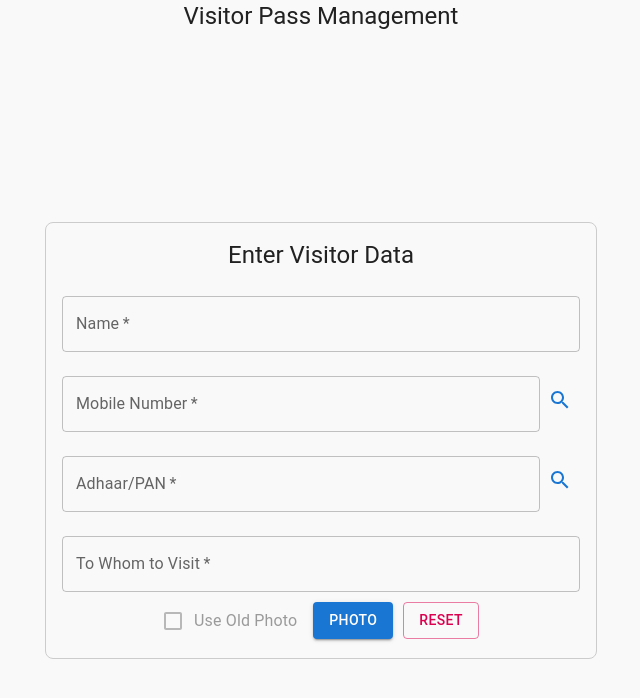
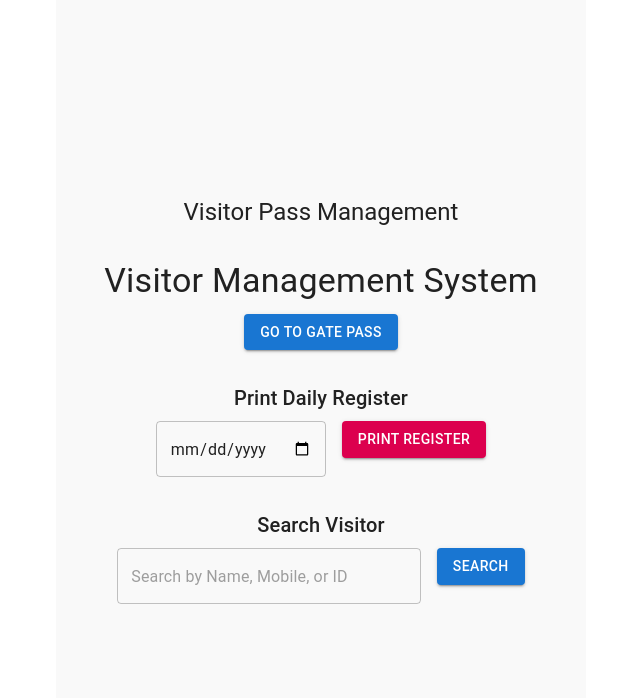
Before and after one commit to exceliier/visitorpass, a React (Vite) app in the folder vp_frontend/: page / in a window 1280 px wide. Shown: the top 698 px of the page, without its empty margins (319-959 px from the left). Built offline with nearby package versions, Linux system fonts and the light colour scheme; sample sign-in values are in the browser's storage.

Commit message:
H15042025

```diff
--- a/vp_frontend/src/App.tsx
+++ b/vp_frontend/src/App.tsx
@@ -5,6 +5,8 @@ import DataForm from './Components/DataForm';
 import BarcodeGenerator from './Components/BarcodeGenerator';
 import PrintPass from './Components/PrintPass';
 import Login from './Components/Login';
+import HomePage from './Components/HomePage';
+
 import PrivateRoute from './Components/PrivateRoute';
 import { Container, Typography, Box } from '@mui/material';
 
@@ -44,7 +46,8 @@ const App: React.FC = () => {
           </Typography>
           <Switch>
             <Route path="/login" component={Login} />
-            <PrivateRoute exact path="/" component={DataForm} />
+            <PrivateRoute exact path="/" component={HomePage} />
+            <PrivateRoute exact path="/pass" component={DataForm} />
             <PrivateRoute path="/photo" component={PhotoCapture} />
             <PrivateRoute path="/barcode" component={BarcodeGenerator} />
             <PrivateRoute path="/print" component={PrintPass} />
--- a/vp_frontend/src/Components/DataForm.tsx
+++ b/vp_frontend/src/Components/DataForm.tsx
@@ -191,6 +191,11 @@ const DataForm: React.FC = () => {
     }
   };
 
+  function goHome(event: React.MouseEvent<HTMLButtonElement, MouseEvent>): void {
+    event.preventDefault();
+    history.push('/'); // Navigate to the home page
+  }
+
   return (
     <Box
       sx={{
@@ -257,6 +262,10 @@ const DataForm: React.FC = () => {
               error={!!errors.toVisit}
               helperText={errors.toVisit}
             />
+            <Button type="button" variant="outlined" color="secondary" onClick={goHome}
+            style={{ marginRight: '30px' }}>
+              HOME
+            </Button>
             <FormControlLabel
               control={
                 <Checkbox
@@ -267,6 +276,7 @@ const DataForm: React.FC = () => {
               }
               label="Use Old Photo"
             />
+
             <Button
               type="button"
               variant="contained"
--- /dev/null
+++ b/vp_frontend/src/Components/HomePage.tsx
@@ -0,0 +1,93 @@
+import React, { useState } from 'react';
+import { Button, TextField, Box, Container, Typography } from '@mui/material';
+import { useHistory } from 'react-router-dom';
+
+const HomePage: React.FC = () => {
+  const [searchQuery, setSearchQuery] = useState<string>(''); // State for search input
+  const [selectedDate, setSelectedDate] = useState<string>(''); // State for date input
+  const history = useHistory();
+
+  // Navigate to the Gate Pass (DataForm) page
+  const handleNavigateToGatePass = () => {
+    history.push('/pass'); // Replace '/gatepass' with the actual route for DataForm
+  };
+
+  // Handle printing the daily register
+  const handlePrintDailyRegister = () => {
+    if (!selectedDate) {
+      alert('Please select a date to print the daily register.');
+      return;
+    }
+    // Logic to fetch and print the daily register for the selected date
+    console.log(`Printing daily register for date: ${selectedDate}`);
+    alert(`Daily register for ${selectedDate} is being printed.`);
+  };
+
+  // Handle search functionality
+  const handleSearch = () => {
+    if (!searchQuery) {
+      alert('Please enter a search query.');
+      return;
+    }
+    // Logic to search by name, mobile, or ID
+    console.log(`Searching for: ${searchQuery}`);
+    alert(`Searching for: ${searchQuery}`);
+  };
+
+  return (
+    <Container maxWidth="sm" sx={{ textAlign: 'center', marginTop: '2rem' }}>
+      <Typography variant="h4" gutterBottom>
+        Visitor Management System
+      </Typography>
+
+      {/* Button to navigate to Gate Pass */}
+      <Box sx={{ marginBottom: '2rem' }}>
+        <Button
+          variant="contained"
+          color="primary"
+          onClick={handleNavigateToGatePass}
+        >
+          Go to Gate Pass
+        </Button>
+      </Box>
+
+      {/* Date input and button for printing daily register */}
+      <Box sx={{ marginBottom: '2rem' }}>
+        <Typography variant="h6" gutterBottom>
+          Print Daily Register
+        </Typography>
+        <TextField
+          type="date"
+          value={selectedDate}
+          onChange={(e) => setSelectedDate(e.target.value)}
+          sx={{ marginRight: '1rem' }}
+        />
+        <Button
+          variant="contained"
+          color="secondary"
+          onClick={handlePrintDailyRegister}
+        >
+          Print Register
+        </Button>
+      </Box>
+
+      {/* Search box for searching by name, mobile, or ID */}
+      <Box>
+        <Typography variant="h6" gutterBottom>
+          Search Visitor
+        </Typography>
+        <TextField
+          placeholder="Search by Name, Mobile, or ID"
+          value={searchQuery}
+          onChange={(e) => setSearchQuery(e.target.value)}
+          sx={{ marginRight: '1rem', width: '70%' }}
+        />
+        <Button variant="contained" color="primary" onClick={handleSearch}>
+          Search
+        </Button>
+      </Box>
+    </Container>
+  );
+};
+
+export default HomePage;
--- a/vp_frontend/src/Components/PhotoCapture.tsx
+++ b/vp_frontend/src/Components/PhotoCapture.tsx
@@ -377,7 +377,7 @@ const PhotoCapture: React.FC = () => {
       setPhoto(null);
       sessionStorage.removeItem('visitorData'); // Clear visitor data from sessionStorage
       closeCamera();
-      history.push('/'); // Navigate back to the home route
+      history.push('/pass'); // Navigate back to the home route
     }
 
     // Redraw the rectangle after resetting the photo
--- a/vp_frontend/src/Components/PrintPass.tsx
+++ b/vp_frontend/src/Components/PrintPass.tsx
@@ -66,7 +66,7 @@ const PrintPass: React.FC = () => {
   };
 
   const handleNew = () => {
-    history.push('/'); // Navigate back to the DataForm page
+    history.push('/pass'); // Navigate back to the DataForm page
   };
 
   return (
@@ -117,7 +117,7 @@ const PrintPass: React.FC = () => {
           Valid upto{' '}
           {new Date(
             Math.max(
-              new Date(currentDateTime).getTime() + 1 * 60 * 60 * 1000,
+              new Date(currentDateTime).getTime() + 2 * 60 * 60 * 1000,
               new Date(currentDateTime).setHours(17, 0, 0, 0)
             )
           ).toLocaleTimeString('en-GB', { hour: '2-digit', minute: '2-digit' })}{' '}
```
